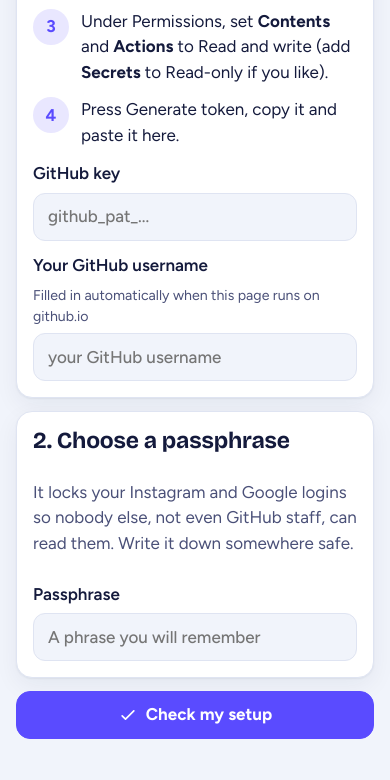
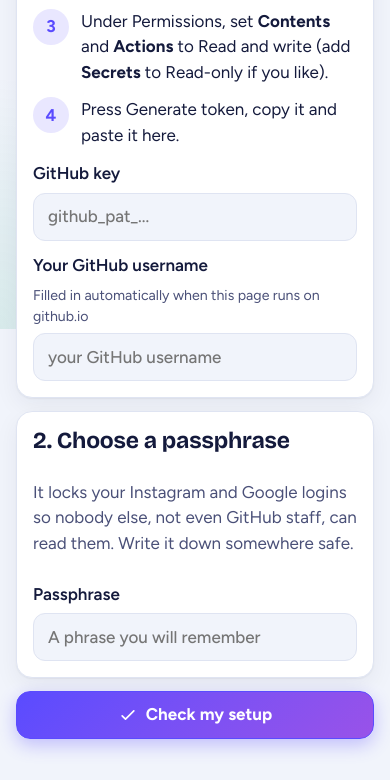
Before and after one commit to krvats/reelio, a browser extension: page web/index.html in a window 390 px wide. Shown: the part 515-1295 px from the top of the page. Drawn offline with nearby package versions, Linux system fonts and the light colour scheme.

Commit message:
reelio-update-ui-router

```diff
--- a/web/js/app.js
+++ b/web/js/app.js
@@ -1,7 +1,7 @@
 import { $, h, LS, icon, toast, Data, GhError, repoInfo, DEFAULT_CONFIG, encryptJson, decryptJson } from './core.js';
 
 export const S = { data: null, repo: repoInfo(), token: LS.get('token', ''), pass: LS.get('pass', ''), cfg: null, status: null, tz: 'UTC' };
-export const app = { rerender: () => route() };
+export const app = { rerender: () => route(true) };
 
 // ---------- shared data helpers
 export async function loadCore(force) {
@@ -9,7 +9,7 @@
   const [cfg, st] = await Promise.all([S.data.read('config.json'), S.data.read('status.json')]);
   S.cfg = cfg ? { ...structuredClone(DEFAULT_CONFIG), ...cfg } : null;
   S.status = st || {};
-  S.tz = (S.cfg && S.cfg.timezone) || 'UTC';
+  S.tz = (S.cfg && S.cfg.timezone) || 'UTC'; S.loadedAt = Date.now();
 }
 export async function saveCfg(fn, msg) {
   S.cfg = await S.data.update('config.json', (c) => { const n = { ...structuredClone(DEFAULT_CONFIG), ...c }; return fn(n) || n; }, msg || 'Reelio: settings', DEFAULT_CONFIG);
@@ -46,14 +46,14 @@
 };
 let timer = null;
 
-function shell(active, content) {
+function shell(active, content, animate) {
   const link = ([id, label, ic], cls = '') => h('a', { href: '#/' + id, class: cls, 'aria-current': id === active ? 'page' : null }, icon(ic), label);
   const mobileMore = h('a', { href: '#/more', 'aria-current': ['schedule', 'analytics', 'long', 'logs', 'settings', 'help', 'more'].includes(active) ? 'page' : null, class: 'less-only' }, icon('more'), 'More');
   return h('div', { id: 'app' },
     h('nav', { class: 'tabs', 'aria-label': 'Main' },
       h('div', { class: 'brand' }, logo('logo'), 'Reelio'),
       TABS.map((t) => link(t)), MORE.map((t) => link(t, 'more-only')), mobileMore),
-    h('main', { id: 'main' }, content));
+    h('main', { id: 'main', class: animate ? 'view-in' : null }, content));
 }
 export function logo(cls = 'logo') {
   const s = document.createElementNS('http://www.w3.org/2000/svg', 'svg'); s.setAttribute('viewBox', '0 0 64 64'); s.setAttribute('class', cls); s.setAttribute('aria-hidden', 'true');
@@ -61,36 +61,60 @@
   return s;
 }
 
-export async function route() {
+let navId = 0, lastPage = null;
+function busy(on) { let b = document.getElementById('navbar'); if (!b) { b = h('div', { id: 'navbar' }); document.body.append(b); } b.className = on ? 'on' : ''; }
+function updateCard() {
+  return h('div', { class: 'card col' }, h('h2', null, 'Reelio just updated'), h('p', { class: 'muted' }, 'This page is running an older copy. One tap loads the new one.'),
+    h('button', { class: 'btn primary', onclick: async () => { try { for (const r of await navigator.serviceWorker.getRegistrations()) await r.unregister(); for (const k of await caches.keys()) await caches.delete(k); } catch (e) {} location.reload(); } }, 'Load the new version'));
+}
+
+// force = refetch data from GitHub even if it was loaded a moment ago. Only the newest navigation may draw (older ones drop out), so a slow tab can never overwrite a newer one.
+export async function route(force) {
   clearTimeout(timer);
+  const my = ++navId, stale = () => my !== navId;
   const root = $('#root');
   const hash = location.hash.replace(/^#\/?/, '') || 'home';
   const [page, ...params] = hash.split('/');
-  if (!S.token || !S.pass || page === 'setup') {
-    const m = await import('./setup.js'); root.replaceChildren(await m.render(S, app)); return;
-  }
+  busy(true);
   try {
-    if (!S.cfg || page === 'home') await loadCore();
-    else loadCore().then(() => {}, () => {});
-  } catch (e) {
-    root.replaceChildren(shell('home', h('div', { class: 'card' }, h('h2', null, 'Cannot open your data'), h('p', null, e.message),
-      h('a', { class: 'btn primary', href: '#/setup' }, 'Open setup')))); return;
-  }
-  if (!S.cfg) { const m = await import('./setup.js'); root.replaceChildren(await m.render(S, app)); return; }
-  document.documentElement.style.setProperty('--fs', (LS.get('fs', 17)) + 'px');
-  const mod = await (VIEWS[page] || VIEWS.home)();
-  const view = mod[page === 'more' ? 'more' : page] || mod.home;
-  let node;
-  try { node = await view(S, params, app); }
-  catch (e) { node = h('div', { class: 'card' }, h('h2', null, 'Something went wrong'), h('p', null, e.message || String(e)), h('button', { class: 'btn', onclick: route }, 'Try again')); }
-  root.replaceChildren(shell(VIEWS[page] ? page : 'home', node));
-  window.scrollTo(0, 0);
-  if (mod.refresh && page === 'home') timer = setTimeout(() => { if (!document.hidden) route(); else timer = setTimeout(route, 30000); }, mod.refresh);
+    if (!S.token || !S.pass || page === 'setup') { const m = await import('./setup.js'); if (!stale()) root.replaceChildren(await m.render(S, app)); return; }
+    const fresh = S.cfg && !force && Date.now() - (S.loadedAt || 0) < 8000;
+    try {
+      if (!S.cfg || (page === 'home' && !fresh)) await loadCore();
+      else if (!fresh) loadCore().then(() => {}, () => {});
+    } catch (e) {
+      if (stale()) return;
+      root.replaceChildren(shell('home', h('div', { class: 'card' }, h('h2', null, 'Cannot open your data'), h('p', null, e.message), h('a', { class: 'btn primary', href: '#/setup' }, 'Open setup')))); return;
+    }
+    if (stale()) return;
+    if (!S.cfg) { const m = await import('./setup.js'); if (!stale()) root.replaceChildren(await m.render(S, app)); return; }
+    document.documentElement.style.setProperty('--fs', (LS.get('fs', 17)) + 'px');
+    const known = !!VIEWS[page], animate = page !== lastPage;
+    let mod;
+    try { mod = await (VIEWS[page] || VIEWS.home)(); }
+    catch (e) { if (!stale()) root.replaceChildren(shell(known ? page : 'home', updateCard(), true)); return; }
+    if (stale()) return;
+    const view = mod[page === 'more' ? 'more' : page] || mod.home;
+    let node;
+    try { node = await view(S, params, app); }
+    catch (e) { node = h('div', { class: 'card' }, h('h2', null, 'Something went wrong'), h('p', null, e.message || String(e)), h('button', { class: 'btn', onclick: () => route(true) }, 'Try again')); }
+    if (stale()) return;
+    lastPage = page;
+    root.replaceChildren(shell(known ? page : 'home', node, animate));
+    if (animate) window.scrollTo(0, 0);
+    if (mod.refresh && page === 'home') timer = setTimeout(() => { if (!document.hidden) route(true); else timer = setTimeout(() => route(true), 30000); }, mod.refresh);
+  } finally { if (!stale()) busy(false); }
 }
+// load every screen quietly in the background so switching tabs is instant
+(window.requestIdleCallback || ((f) => setTimeout(f, 1500)))(() => Object.values(VIEWS).forEach((v) => v().catch(() => {})));
+// tapping the tab you are already on used to do nothing (the address does not change); now it refreshes
+document.addEventListener('click', (e) => { const a = e.target.closest && e.target.closest('a[href^="#/"]'); if (a && a.getAttribute('href') === location.hash) route(true); });
 
+function accent() { const a = LS.get('accent', 'violet'); if (a === 'violet') delete document.documentElement.dataset.accent; else document.documentElement.dataset.accent = a; }
+accent();
 function theme() { const t = LS.get('theme', 'auto'); if (t !== 'auto') document.documentElement.dataset.theme = t; }
 theme();
-window.addEventListener('hashchange', route);
-document.addEventListener('visibilitychange', () => { if (!document.hidden && /home|^$/.test(location.hash.replace('#/', ''))) route(); });
+window.addEventListener('hashchange', () => route());
+document.addEventListener('visibilitychange', () => { if (!document.hidden && /home|^$/.test(location.hash.replace('#/', ''))) route(true); });
 if ('serviceWorker' in navigator) navigator.serviceWorker.register('sw.js').catch(() => {});
 if (new URLSearchParams(location.search).get('code') || new URLSearchParams(location.search).get('error')) import('./v_accounts.js').then((m) => m.handleOAuth()).finally(route); else route();
--- a/web/js/v_home.js
+++ b/web/js/v_home.js
@@ -43,7 +43,7 @@
 
   const hero = h('section', { class: 'hero', 'aria-labelledby': 'hh' },
     h('h1', { id: 'hh' }, head), h('p', null, sub),
-    routes.length ? h('div', { class: 'big' }, toggle, checkBtn, h('span', { class: 'small', style: 'color:#b8bfe8' }, st.run ? `Last check ${ago(st.run.finished)}` : 'Not checked yet')) : h('div', { class: 'big' }, h('a', { class: 'btn primary', href: '#/flows/new' }, icon('plus'), 'Create a flow')),
+    routes.length ? h('div', { class: 'big' }, toggle, checkBtn, h('span', { class: 'small', style: 'color:#b8bfe8' }, st.run ? `Last check ${ago(st.run.finished)}` + (Date.now() - Date.parse(st.run.finished) > 30 * 60000 ? ' (GitHub is running late; tap Check now)' : '') : 'Not checked yet')) : h('div', { class: 'big' }, h('a', { class: 'btn primary', href: '#/flows/new' }, icon('plus'), 'Create a flow')),
     strips);
 
   const problems = [];
--- a/web/js/v_more.js
+++ b/web/js/v_more.js
@@ -57,6 +57,7 @@
   const zones = ZONES.includes(S.tz) ? ZONES : [S.tz, ...ZONES];
   const tgRow = (k, label) => h('label', { class: 'switch' }, h('input', { type: 'checkbox', checked: !!ev[k], onchange: async (e) => { await saveCfg((c) => { c.notify.telegram.events[k] = e.target.checked; }, 'Reelio: alerts'); } }), h('i'), label);
   const theme = (v) => { LS.set('theme', v); if (v === 'auto') delete document.documentElement.dataset.theme; else document.documentElement.dataset.theme = v; app.rerender(); };
+  const accent = (v) => { LS.set('accent', v); if (v === 'violet') delete document.documentElement.dataset.accent; else document.documentElement.dataset.accent = v; app.rerender(); };
   const backup = async () => {
     const [cfg, led] = await Promise.all([S.data.read('config.json'), S.data.read('ledger.json')]);
     const url = URL.createObjectURL(new Blob([JSON.stringify({ reelio_backup: 1, config: cfg, ledger: led }, null, 1)], { type: 'application/json' }));
@@ -66,7 +67,8 @@
     h('div', { class: 'card col' }, h('h2', null, 'Time zone'), h('select', { 'aria-label': 'Time zone', onchange: async (e) => { await saveCfg((c) => { c.timezone = e.target.value; }, 'Reelio: time zone'); toast('Saved.'); app.rerender(); } }, zones.map((z) => h('option', { value: z, selected: z === S.tz }, z)))),
     h('div', { class: 'card col' }, h('h2', null, 'How it looks'),
       h('label', { class: 'f' }, 'Text size', h('input', { type: 'range', min: 15, max: 24, step: 1, value: LS.get('fs', 17), oninput: (e) => { LS.set('fs', +e.target.value); document.documentElement.style.setProperty('--fs', e.target.value + 'px'); } })),
-      h('div', { class: 'row' }, [['auto', 'Match my device'], ['light', 'Light'], ['dark', 'Dark']].map(([v, l]) => h('button', { class: 'btn small', 'aria-pressed': (LS.get('theme', 'auto') === v) + '', onclick: () => theme(v) }, l)))),
+      h('div', { class: 'row' }, [['auto', 'Match my device'], ['light', 'Light'], ['dark', 'Dark']].map(([v, l]) => h('button', { class: 'btn small', 'aria-pressed': (LS.get('theme', 'auto') === v) + '', onclick: () => theme(v) }, l))),
+      h('div', { class: 'row', role: 'group', 'aria-label': 'Accent colour' }, [['violet', 'Violet'], ['ocean', 'Ocean'], ['mint', 'Mint'], ['sunset', 'Sunset'], ['rose', 'Rose']].map(([v, l]) => h('button', { class: 'btn small acc acc-' + v, 'aria-pressed': (LS.get('accent', 'violet') === v) + '', onclick: () => accent(v) }, l)))),
     h('div', { class: 'card col' }, h('h2', null, 'Alerts on Telegram'),
       (S.cfg.connections || []).some((c) => c.kind === 'telegram') ? [h('label', { class: 'switch' }, h('input', { type: 'checkbox', checked: !!t.enabled, onchange: async (e) => { await saveCfg((c) => { c.notify.telegram.enabled = e.target.checked; }, 'Reelio: alerts'); } }), h('i'), 'Send me alerts'),
         tgRow('posted', 'Every time something is posted'), tgRow('failed', 'When a video fails'), tgRow('limit', 'When Instagram or YouTube slows us down'), tgRow('token', 'When a login is about to expire'), tgRow('daily', 'A summary each evening')]
--- a/web/style.css
+++ b/web/style.css
@@ -167,3 +167,30 @@
 .wd{display:flex;flex-direction:column;align-items:center;gap:2px;font-size:.8rem}.wd i{width:100%;max-width:28px;border-radius:6px;background:linear-gradient(var(--brand),#9a8cff);transition:height .5s}
 .wd.off i{background:var(--line)}.wd b{font-size:.9rem}.wd span{color:var(--ink-2)}
 .qr{width:200px;max-width:100%;margin:0 auto;background:#fff;padding:8px;border-radius:12px}.qr svg{width:100%;height:auto;display:block}
+
+/* ---- polish layer ---- */
+:root{--ease:cubic-bezier(.22,1,.36,1)}
+:root[data-accent="ocean"]{--brand:#2f8cff;--brand-ink:#fff}
+:root[data-accent="mint"]{--brand:#14b886;--brand-ink:#04251b}
+:root[data-accent="sunset"]{--brand:#ff7a3d;--brand-ink:#2b1000}
+:root[data-accent="rose"]{--brand:#ee4f93;--brand-ink:#fff}
+:root[data-accent]{--brand-soft:color-mix(in srgb,var(--brand) 16%,transparent)}
+body::before{content:"";position:fixed;inset:0;z-index:-1;pointer-events:none;background:radial-gradient(55% 38% at 85% -8%,color-mix(in srgb,var(--brand) 20%,transparent),transparent),radial-gradient(40% 30% at 0% 100%,color-mix(in srgb,var(--ok) 11%,transparent),transparent)}
+#navbar{position:fixed;top:0;left:0;width:100%;height:3px;z-index:50;pointer-events:none;opacity:0;transform:translateX(-100%);background:linear-gradient(90deg,transparent,var(--brand),transparent);transition:opacity .2s}
+#navbar.on{opacity:1;animation:nbar .9s var(--ease) infinite}
+@keyframes nbar{to{transform:translateX(100%)}}
+@keyframes rise{from{opacity:0;transform:translateY(10px)}to{opacity:1;transform:none}}
+@keyframes pop{from{transform:scale(.78)}to{transform:scale(1)}}
+main.view-in>*{animation:rise .42s var(--ease) both}
+main.view-in>*:nth-child(2){animation-delay:.05s} main.view-in>*:nth-child(3){animation-delay:.1s} main.view-in>*:nth-child(4){animation-delay:.15s} main.view-in>*:nth-child(5){animation-delay:.2s} main.view-in>*:nth-child(n+6){animation-delay:.25s}
+nav.tabs a{transition:background-color .2s,color .2s}
+nav.tabs a[aria-current="page"] svg{animation:pop .35s var(--ease)}
+.card{transition:border-color .25s}
+@media(hover:hover){.card:hover{border-color:color-mix(in srgb,var(--brand) 38%,var(--line))}}
+.btn{transition:transform .15s var(--ease),background-color .2s,border-color .2s,box-shadow .2s}
+.btn:active{transform:scale(.97)}
+.btn.primary{background:linear-gradient(135deg,var(--brand),color-mix(in srgb,var(--brand) 62%,#ff5ec4));box-shadow:0 6px 18px color-mix(in srgb,var(--brand) 32%,transparent)}
+.pill{transition:background-color .3s,color .3s}
+.acc::before{content:"";width:.8em;height:.8em;border-radius:50%;background:var(--sw,var(--brand));margin-right:.45em;display:inline-block}
+.acc-violet{--sw:#5a4bff}.acc-ocean{--sw:#2f8cff}.acc-mint{--sw:#14b886}.acc-sunset{--sw:#ff7a3d}.acc-rose{--sw:#ee4f93}
+@media(prefers-reduced-motion:reduce){main.view-in>*,#navbar.on,nav.tabs a svg{animation:none!important}}
--- a/web/sw.js
+++ b/web/sw.js
@@ -1,5 +1,5 @@
 // Keeps the app shell available offline. Data always comes fresh from GitHub, never from this cache.
-const V = 'reelio-v3';
+const V = 'reelio-v4';
 const SHELL = ['./', 'index.html', 'style.css', 'icon.svg', 'js/app.js', 'js/core.js', 'js/setup.js', 'js/v_home.js', 'js/v_queue.js', 'js/links.js', 'js/v_flows.js', 'js/v_accounts.js', 'js/v_more.js', 'js/v_long.js', 'js/cookies.js'];
 self.addEventListener('install', (e) => { e.waitUntil(caches.open(V).then((c) => c.addAll(SHELL)).then(() => self.skipWaiting())); });
 self.addEventListener('activate', (e) => { e.waitUntil(caches.keys().then((k) => Promise.all(k.filter((x) => x !== V).map((x) => caches.delete(x)))).then(() => self.clients.claim())); });
```
